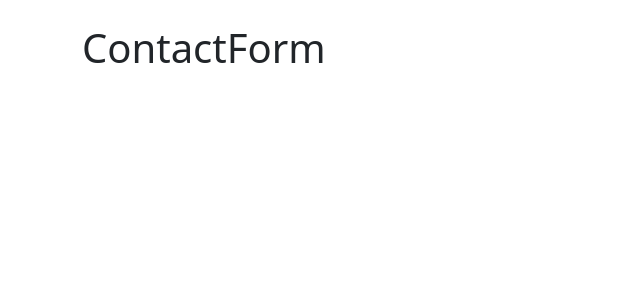
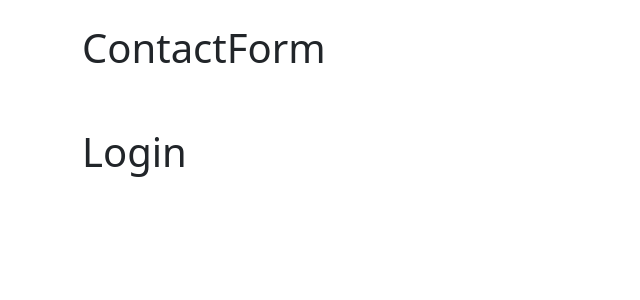
Before and after one commit to vinothsmart/react-tm-contact-form, a React (Create React App) app: page / in a window 1280 px wide. Shown: the top 300 px of the page, without its empty margins (0-640 px from the left). Built offline with nearby package versions, Linux system fonts and the light colour scheme.

Commit message:
login page added

```diff
--- a/src/App.js
+++ b/src/App.js
@@ -1,10 +1,11 @@
 import "./App.css";
-import { ContactForm } from "./components";
+import { ContactForm, Login } from "./components";
 
 function App() {
   return (
     <>
       <ContactForm />
+      <Login />
     </>
   );
 }
--- /dev/null
+++ b/src/components/pages/Login.js
@@ -0,0 +1,11 @@
+export const Login = () => {
+  return (
+    <>
+      <div className="container">
+        <div className="py-4">
+          <h1> Login </h1>
+        </div>
+      </div>
+    </>
+  );
+};
--- a/src/components/pages/index.js
+++ b/src/components/pages/index.js
@@ -1 +1,2 @@
 export * from "./ContactForm";
+export * from "./Login";
```
